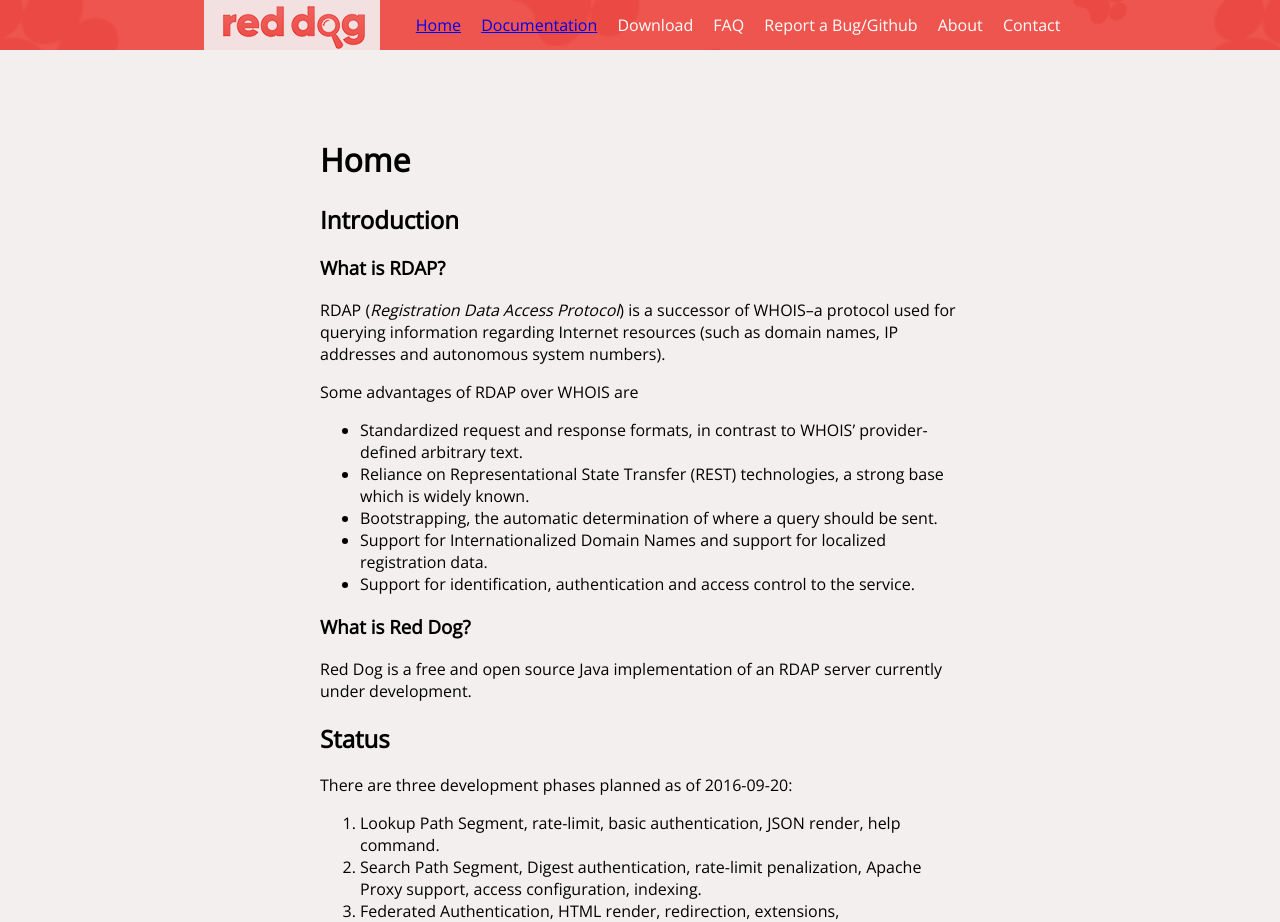
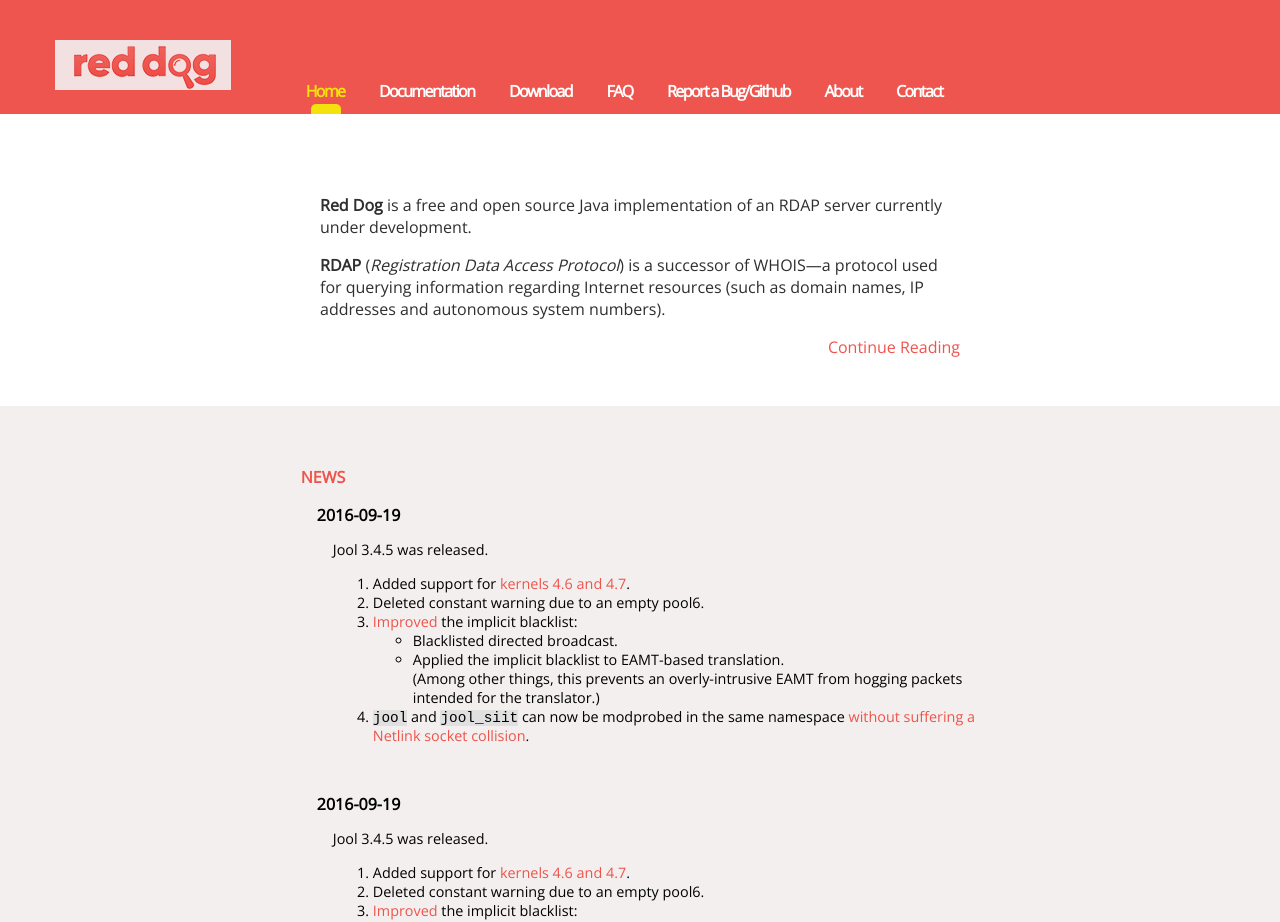
Before and after one commit to NICMx/rdap-server, a Jekyll site: the page built from index.md, in a window 1280 px wide. Shown: the top 922 px of the page. Built offline with Jekyll 4.4.1, drawn with Linux system fonts in a browser that asks for light colours; some of the changed text lies outside the part shown.

Commit message:
2nd version of the site layout
Waiting for the next iteration

```diff
--- a/_layouts/default.html
+++ b/_layouts/default.html
@@ -9,33 +9,24 @@
 <body>
 
 	<div id="top-menu">
-		<img src="img/logo-reddog.png" />
+		<img id="reddog-logo" src="img/logo-reddog.png" />
 		<span><a href="index.html">Home</a></span>
-		<span><a href="documentation.html">Documentation</a></span>
+		<span>
+			<a class="selected" href="documentation.html">Documentation</a>
+			<br />
+			<img src="img/menu-select.png" />
+		</span>
 		<span>Download</span>
 		<span>FAQ</span>
 		<span>Report a Bug/Github</span>
 		<span>About</span>
 		<span>Contact</span>
 	</div>
-	<div id="header">
-		<p>
-			<strong>Red Dog</strong> is a free and open
-			source Java implementation of an RDAP
-			server currently under development.
-		</p>
-		<p class="continue-reading">
-			Continue Reading
-		</p>
-	</div>
 	<div id="content">
 		{{ content }}
 	</div>
-	<div id="show-more">
-		<img src="img/show-more.png" alt="Show More" />
-	</div>
 	<div id="copyright">
-		© RedDog
+		© RedDog 2017
 	</div>
 	<div id="logos">
 		<img src="img/logo-tec.png" />
--- /dev/null
+++ b/_layouts/index.html
@@ -0,0 +1,65 @@
+<!DOCTYPE html>
+<html lang="en">
+<head>
+	<meta http-equiv="content-type" content="text/html; charset=utf-8" />
+	<title>{{ page.title }}</title>
+	<link href="css/screen.css" rel="stylesheet" type="text/css" media="screen" />
+	<link href="https://fonts.googleapis.com/css?family=Open+Sans" rel="stylesheet">
+</head>
+<body>
+
+	<div id="top-menu">
+		<img id="reddog-logo" src="img/logo-reddog.png" />
+		<span>
+			<a class="selected" href="index.html">Home</a>
+			<br />
+			<img src="img/menu-select.png" />
+		</span>
+		<span><a href="documentation.html">Documentation</a></span>
+		<span>Download</span>
+		<span>FAQ</span>
+		<span>Report a Bug/Github</span>
+		<span>About</span>
+		<span>Contact</span>
+	</div>
+	<div id="header">
+		<p>
+			<strong>Red Dog</strong> is a free and open
+			source Java implementation of an RDAP
+			server currently under development.
+		</p>
+		<p>
+			<strong>RDAP</strong> (<em>Registration Data Access Protocol</em>) is a successor of WHOIS&mdash;a protocol used for querying information regarding Internet resources (such as domain names, IP addresses and autonomous system numbers).
+		</p>
+		<p class="continue-reading">
+			Continue Reading
+		</p>
+	</div>
+	<div id="content" class="news">
+		{{ content }}
+	</div>
+	<div id="show-more">
+		<a href="potato">&lt;</a>
+		<img src="img/logo-dog.png" alt="Show More" />
+		<a href="potato" class="selected">1</a>
+		<a href="potato">2</a>
+		<a href="potato">3</a>
+		<a href="potato">4</a>
+		<a href="potato">5</a>
+		<a href="potato">6</a>
+		<a href="potato">7</a>
+		<a href="potato">8</a>
+		<a href="potato">9</a>
+		<a href="potato">10</a>
+		<a href="potato">&gt;</a>
+	</div>
+	<div id="copyright">
+		© RedDog 2017
+	</div>
+	<div id="logos" style="background-color: #ff8b7e">
+		<img src="img/logo-tec.png" />
+		<img src="img/logo-nic.png" />
+	</div>
+
+</body>
+</html>
--- a/css/screen.css
+++ b/css/screen.css
@@ -13,56 +13,143 @@ body div {
 }
 
 #top-menu {
+	font-weight: bold;
 	text-align: center;
-	/* letter-spacing: -30px; */
+	letter-spacing: -0.1em;
 	color: #ffffff;
-	background-image: url("../img/header.png");
-	padding: 0;
+	background-color: #ee554e;
+	padding: 5em 0 0 0; /* top | right | bottom | left */
 }
 
-#top-menu span {
-	vertical-align: middle;
-	margin-right: 1em;
+/* Red Dog logo */
+#reddog-logo {
+	position: absolute;
+	top: 40px;
+	left: 55px;
 }
 
-#top-menu img {
-	vertical-align: middle;
+/* Containers of the top menu links */
+#top-menu span {
+	display: inline-table;
 	margin-right: 2em;
+	/* TODO warning: Pixel units here. Will this scale well? */
+	line-height: 18px;
+	margin-bottom: -4px;
+}
+
+/* top menu links */
+#top-menu span a {
+	text-decoration: none;
+	color: #ffffff;
+}
+
+#top-menu span a.selected {
+	color: #f3e30a;
+}
+
+/* top menu section indicator (the yellow square) */
+.current-section-indicator {
+	width: 30px;
+	height: 10px;
+	background-color: #f3e20c;
 }
 
 #header {
 	text-align: left;
 	color: #2f2f2f;
-	padding-top: 50pt;
-	padding-bottom: 50pt;
-	display: none; /* TODO remove this */
+	padding-top: 4em;
+	padding-bottom: 2em;
 }
 
 #content {
+	font-size: 0.9em;
 	text-align: left;
 	color: #000000;
+	padding-top: 2.5em;
+	padding-bottom: 3em;
+
+	/* Target pixels: */
+	/* |------------------ 1350 ------------------| */
+	/* |----350---|-----------------|-----275-----| */
+	padding-left: 26%;
+	padding-right: 20%;
+}
+
+.news {
 	background-color: #f3efef;
-	padding-top: 50pt;
-	padding-bottom: 100pt;
+}
+
+#breadcrumbs {
+	margin-left: -5em;
+	padding-left: 0;
+	font-size: 1.1em;
+}
+
+#content h1 {
+	font-weight: bold;
+	color: #ed544c;
+	font-size: medium;
+	margin-top: 1.5em;
+	margin-left: -2em;
+	margin-bottom: -2em;
+}
+
+#content h2 {
+	font-weight: bold;
+	font-size: medium;
+	margin-top: 3em;
+	margin-left: -1em;
+}
+
+/*
+#content h3 {
+	font-weight: bold;
+	font-size: medium;
+}
+*/
+
+#content p, #content ul, #content ol {
+	/* padding-left: 6em; */
+}
+
+#content a {
+	color: #ed544c;
+	text-decoration: none;
 }
 
 #show-more {
-	text-align: center;
-	padding-top: 20pt;
 	padding-bottom: 20pt;
+	background-color: #f3efef;
+
+	display: flex;
+	justify-content: center;
+	align-items: center;
+}
+
+#show-more a {
+	color: #ed544c;
+	font-weight: bold;
+	font-size: 1.5em;
+}
+
+#show-more a.selected {
+	color: #f2c40c;
+}
+
+#show-more a, #show-more img {
+	margin-left: 0.4em;
 }
 
 #copyright {
-	background-color: #ee554e;
-}
-
-#logos {
-	background-color: #ff8b7f;
+	font-weight: bold;
+	font-size: 0.8em;
+	letter-spacing: -0.1em;
 }
 
 #copyright, #logos {
 	text-align: center;
 	color: #ffffff;
+	background-color: #ee554e;
 	padding-top: 10pt;
 	padding-bottom: 10pt;
 }
--- a/index.md
+++ b/index.md
@@ -1,34 +1,30 @@
 ---
-layout: default
+layout: index
 title: Home
 ---
 
-# Home
+# NEWS
 
-## Introduction
+## 2016-09-19
 
-### What is RDAP?
+Jool 3.4.5 was released.
 
-RDAP (_Registration Data Access Protocol_) is a successor of WHOIS--a protocol used for querying information regarding Internet resources (such as domain names, IP addresses and autonomous system numbers).
+1. Added support for [kernels 4.6 and 4.7](https://github.com/NICMx/Jool/issues/219).
+2. Deleted constant warning due to an empty pool6.
+3. [Improved](https://github.com/NICMx/Jool/issues/223) the implicit blacklist:
+	- Blacklisted directed broadcast.
+	- Applied the implicit blacklist to EAMT-based translation.
+	  (Among other things, this prevents an overly-intrusive EAMT from hogging packets intended for the translator.)
+4. `jool` and `jool_siit` can now be modprobed in the same namespace [without suffering a Netlink socket collision](https://github.com/NICMx/Jool/issues/224).
 
-Some advantages of RDAP over WHOIS are
+## 2016-09-19
 
-- Standardized request and response formats, in contrast to WHOIS' provider-defined arbitrary text.
-- Reliance on Representational State Transfer (REST) technologies, a strong base which is widely known.
-- Bootstrapping, the automatic determination of where a query should be sent.
-- Support for Internationalized Domain Names and support for localized registration data.
-- Support for identification, authentication and access control to the service.
+Jool 3.4.5 was released.
 
-### What is Red Dog?
-
-Red Dog is a free and open source Java implementation of an RDAP server currently under development.
-
-## Status
-
-There are three development phases planned as of 2016-09-20:
-
-1. Lookup Path Segment, rate-limit, basic authentication, JSON render, help command.
-2. Search Path Segment, Digest authentication, rate-limit penalization, Apache Proxy support, access configuration, indexing.
-3. Federated Authentication, HTML render, redirection, extensions, internationalization, query cache, client, API, installer.
-
-Phase 1 is currently under development.
+1. Added support for [kernels 4.6 and 4.7](https://github.com/NICMx/Jool/issues/219).
+2. Deleted constant warning due to an empty pool6.
+3. [Improved](https://github.com/NICMx/Jool/issues/223) the implicit blacklist:
+	- Blacklisted directed broadcast.
+	- Applied the implicit blacklist to EAMT-based translation.
+	  (Among other things, this prevents an overly-intrusive EAMT from hogging packets intended for the translator.)
+4. `jool` and `jool_siit` can now be modprobed in the same namespace [without suffering a Netlink socket collision](https://github.com/NICMx/Jool/issues/224).
```
Also changed, not shown: intro.md (added, +32 -0 lines), lorem-ipsum.md (added, +14 -0 lines), optional-authentication.md (+8 -0 lines), img/show-more.png (deleted).
